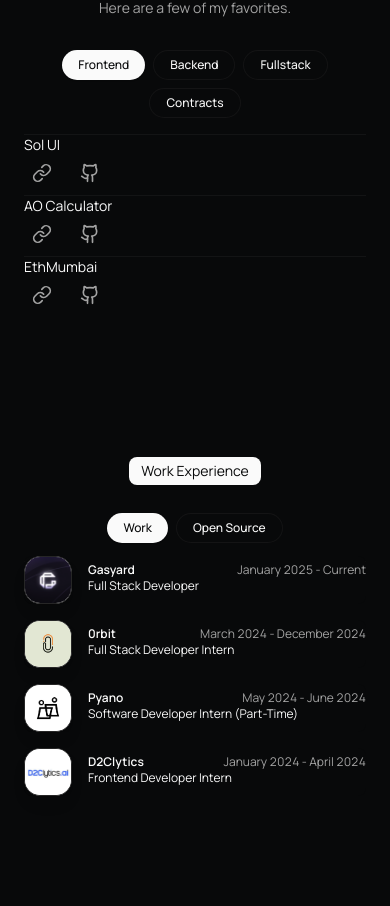
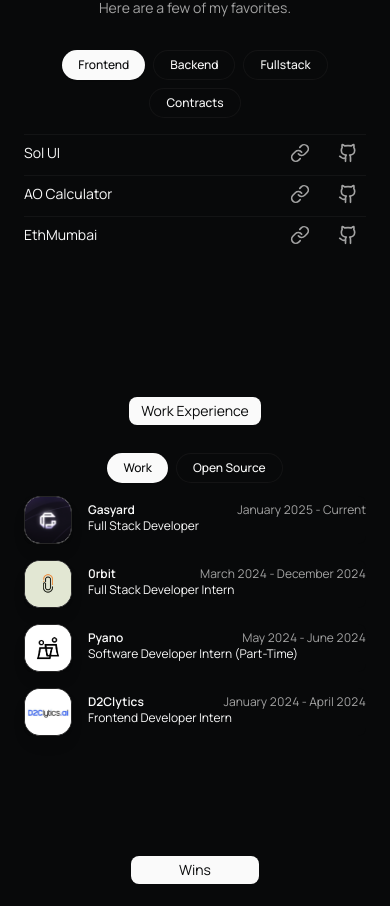
Before and after one commit to sahilkakwani9/portfolio, a Next.js app: page / in a window 390 px wide. Shown: the part 915-1821 px from the top of the page. Built offline with nearby package versions, Linux system fonts and the light colour scheme; a web font is replaced by a local one.

Commit message:
fix: ui bugs

```diff
--- a/src/components/cards/project-card.tsx
+++ b/src/components/cards/project-card.tsx
@@ -24,7 +24,7 @@
   className,
 }: ProjectCardProps) {
   return (
-    <div className={cn("flex flex-col sm:flex-row sm:items-center justify-between group", className)}>
+    <div className={cn("flex flex-row items-center justify-between group", className)}>
       <div className="flex items-center gap-3">
         <h3 className="text-sm">{title}</h3>
       </div>
--- a/src/components/command-palette.tsx
+++ b/src/components/command-palette.tsx
@@ -14,7 +14,6 @@
   TrophyIcon,
   TwitterIcon,
   X,
-  XIcon,
 } from "lucide-react";
 
 type CommandItem = {
@@ -311,9 +310,12 @@
                   className="relative z-[101] w-full max-w-[640px] bg-background/95 border border-border/30 shadow-lg sm:rounded-xl overflow-hidden"
                   onClick={(e) => e.stopPropagation()}
                 >
-                  <div className="absolute right-4 top-4">
+                  <div className="absolute z-20 right-4 top-4">
                     <button
-                      onClick={() => setOpen(false)}
+                      onClick={() => {
+                        console.log("Closing");
+                        setOpen(false);
+                      }}
                       className="rounded-full p-1.5 opacity-70 transition-all hover:bg-muted/80 hover:opacity-100 focus:outline-none"
                     >
                       <X className="h-4 w-4" />
```
